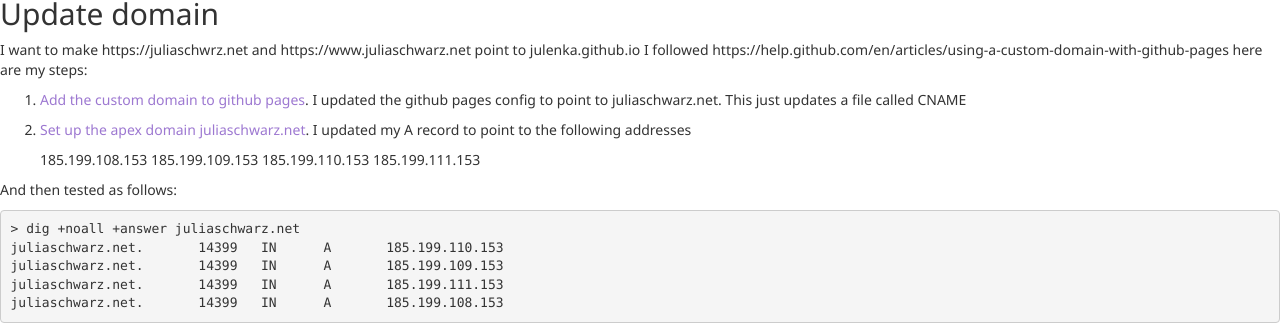
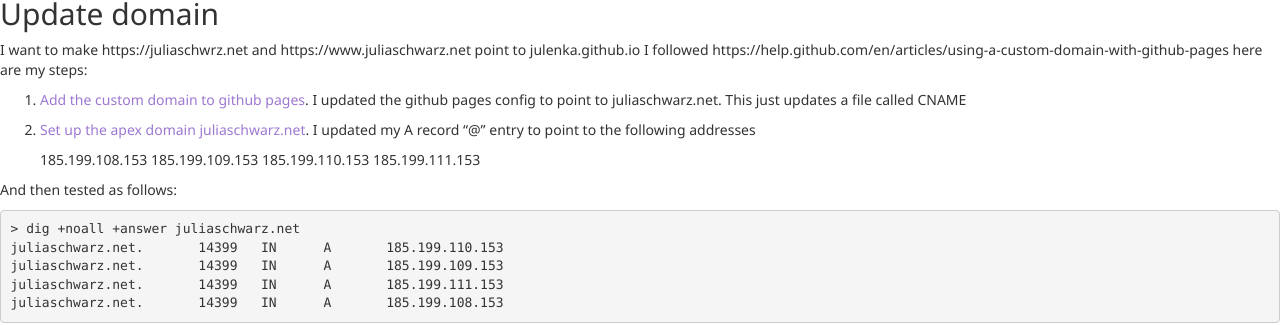
Before and after one commit to julenka/jsnet, a Jekyll site: the page built from githubio_migration_notes.md, in a window 1280 px wide. Shown: the part 133-458 px from the top of the page. Built offline with Jekyll 4.4.1, drawn with Linux system fonts in a browser that asks for light colours; our own code applies the rules of GitHub Pages for plain Markdown files.

Commit message:
Add note that I needed to update @ record

```diff
--- a/githubio_migration_notes.md
+++ b/githubio_migration_notes.md
@@ -10,7 +10,7 @@
 
 1. [Add the custom domain to github pages](https://help.github.com/en/articles/adding-or-removing-a-custom-domain-for-your-github-pages-site). I updated the github pages config to point to juliaschwarz.net. This just updates a file called CNAME
 
-2. [Set up the apex domain juliaschwarz.net](https://help.github.com/en/articles/setting-up-an-apex-domain). I updated my A record to point to the following addresses
+2. [Set up the apex domain juliaschwarz.net](https://help.github.com/en/articles/setting-up-an-apex-domain). I updated my A record "@" entry to point to the following addresses
 
     185.199.108.153
     185.199.109.153
```
